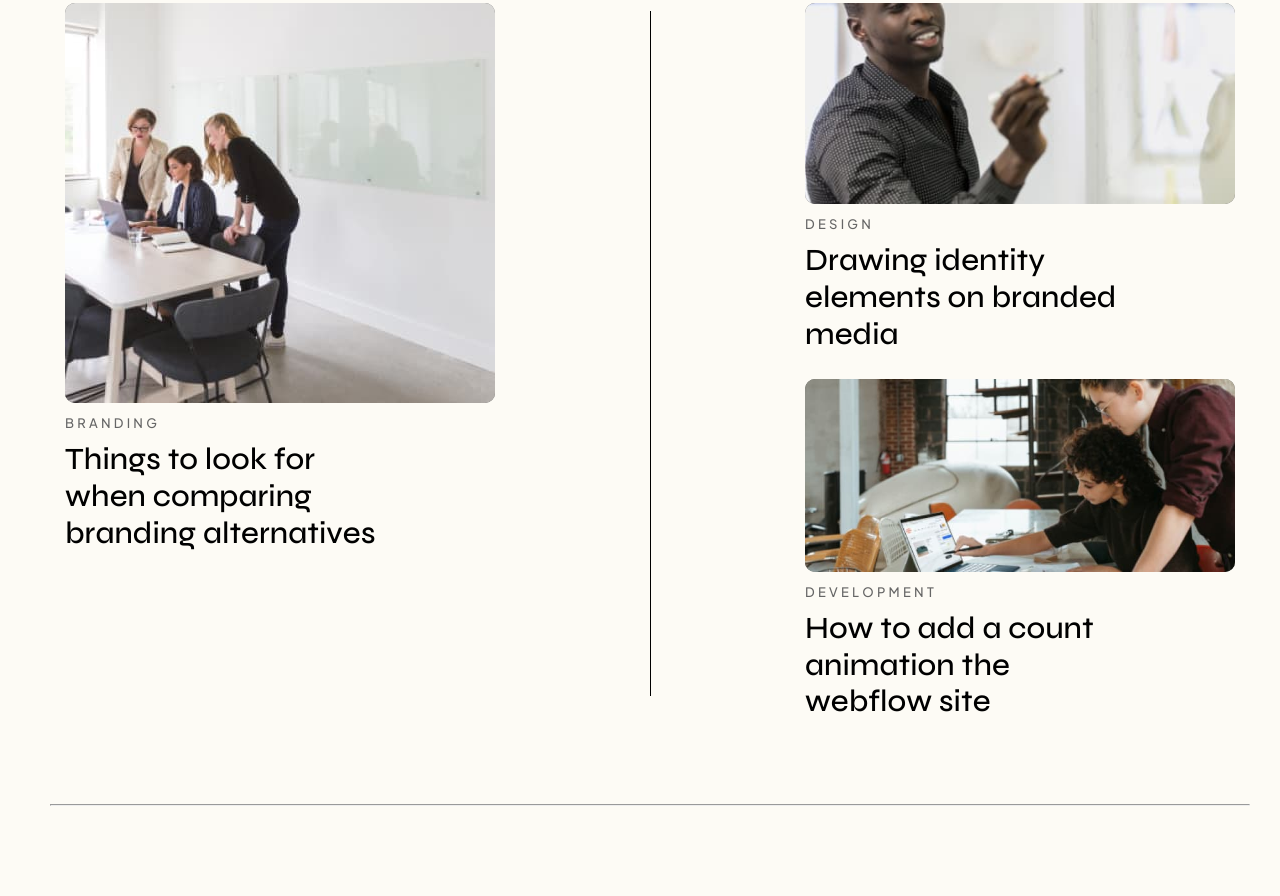
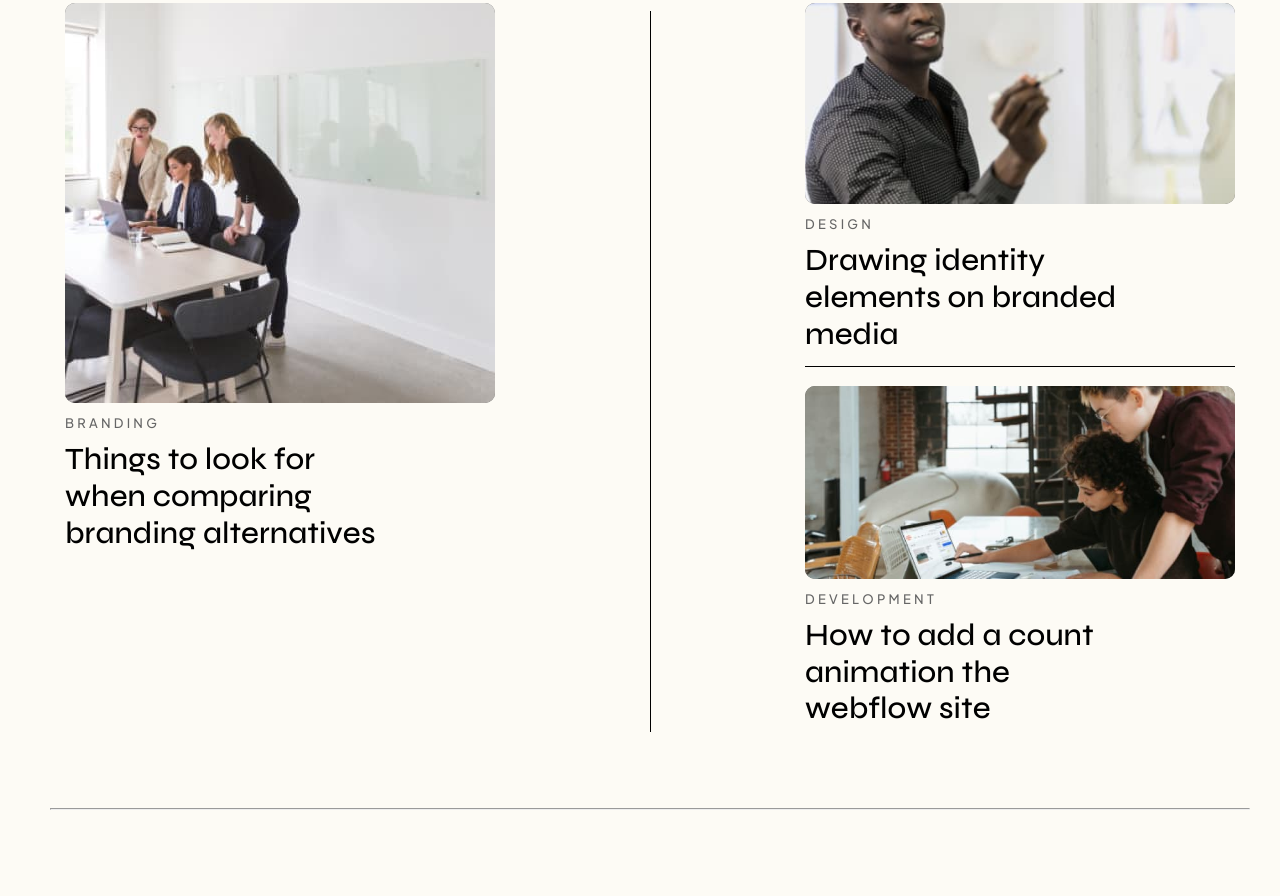
Before and after one commit to Larukhina-Tatiana/Bino, a website: page app/index.html in a window 1280 px wide. Shown: the part 4704-5600 px from the top of the page. Drawn offline with nearby package versions, Linux system fonts and the light colour scheme.

Commit message:
работа над blog

```diff
--- a/app/scss/components/_blog.scss
+++ b/app/scss/components/_blog.scss
@@ -36,8 +36,8 @@
       position: absolute;
       background-color: var(--black);
       width: 1px;
-      height: 685px;
-      // max-height: 151px;
+      max-height: 721px;
+      height: 100%;
       top: 8px;
       left: 50%;
     }
@@ -46,15 +46,29 @@
       &--mr {
         margin-right: 310px;
       }
+
       &--mt {
-        margin-top: -175px;
+        margin-top: -185px;
+        position: relative;
+        padding-top: 20px;
+
+        &::after {
+          content: '';
+          position: absolute;
+          background-color: var(--black);
+          width: 430px;
+          height: 1px;
+          top: 0;
+        }
       }
     }
 
     &-link .subtitle-4 {
+      margin-bottom: 0;
       max-width: 330px;
       line-height: 1.19;
       text-transform: none;
+
     }
 
     &-link .subtitle-6 {
```
Also changed, not shown: app/css/style.min.css.
